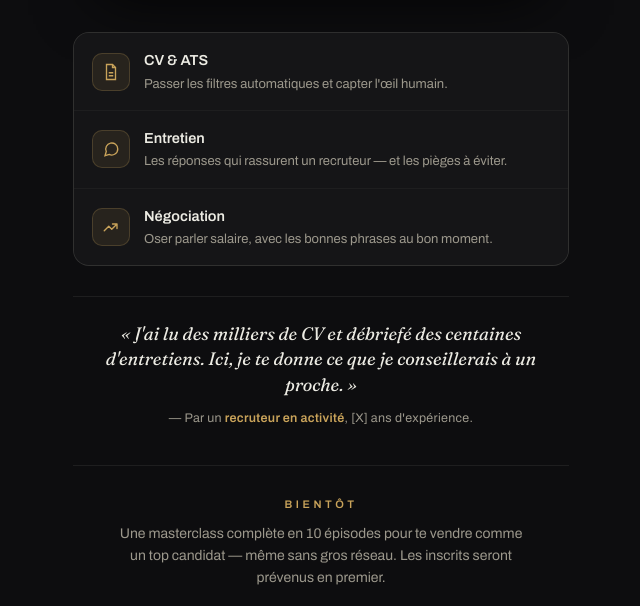
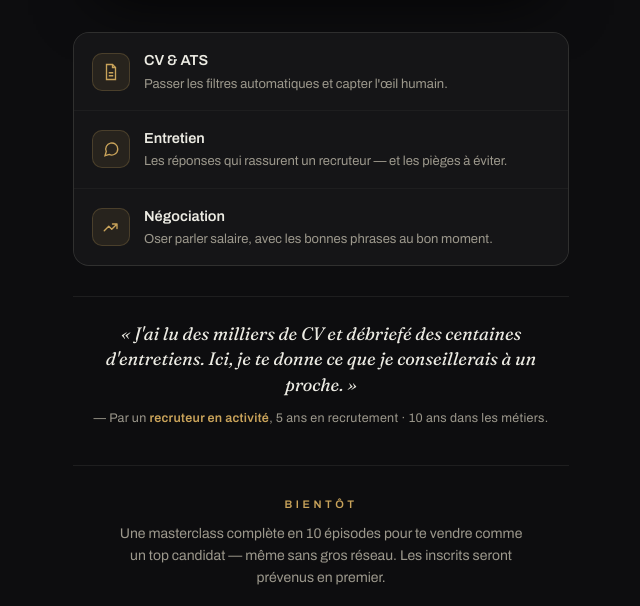
Before and after one commit to MossAbid/bio, a plain HTML site: page index.html in a window 1280 px wide. Shown: the part 1133-1739 px from the top of the page, without its empty margins (319-959 px from the left). Drawn offline with Linux system fonts and the light colour scheme.

Commit message:
5 ans recrutement · 10 ans métiers

```diff
--- a/index.html
+++ b/index.html
@@ -253,7 +253,7 @@
   <!-- AUTHORITY -->
   <section class="author rise d5">
     <p class="q">«&nbsp;J'ai lu des milliers de CV et débriefé des centaines d'entretiens. Ici, je te donne ce que je conseillerais à un proche.&nbsp;»</p>
-    <p class="sig">— Par un <b>recruteur en activité</b>, [X] ans d'expérience.</p>
+    <p class="sig">— Par un <b>recruteur en activité</b>, 5 ans en recrutement · 10 ans dans les métiers.</p>
   </section>
 
   <!-- TEASER -->
```
